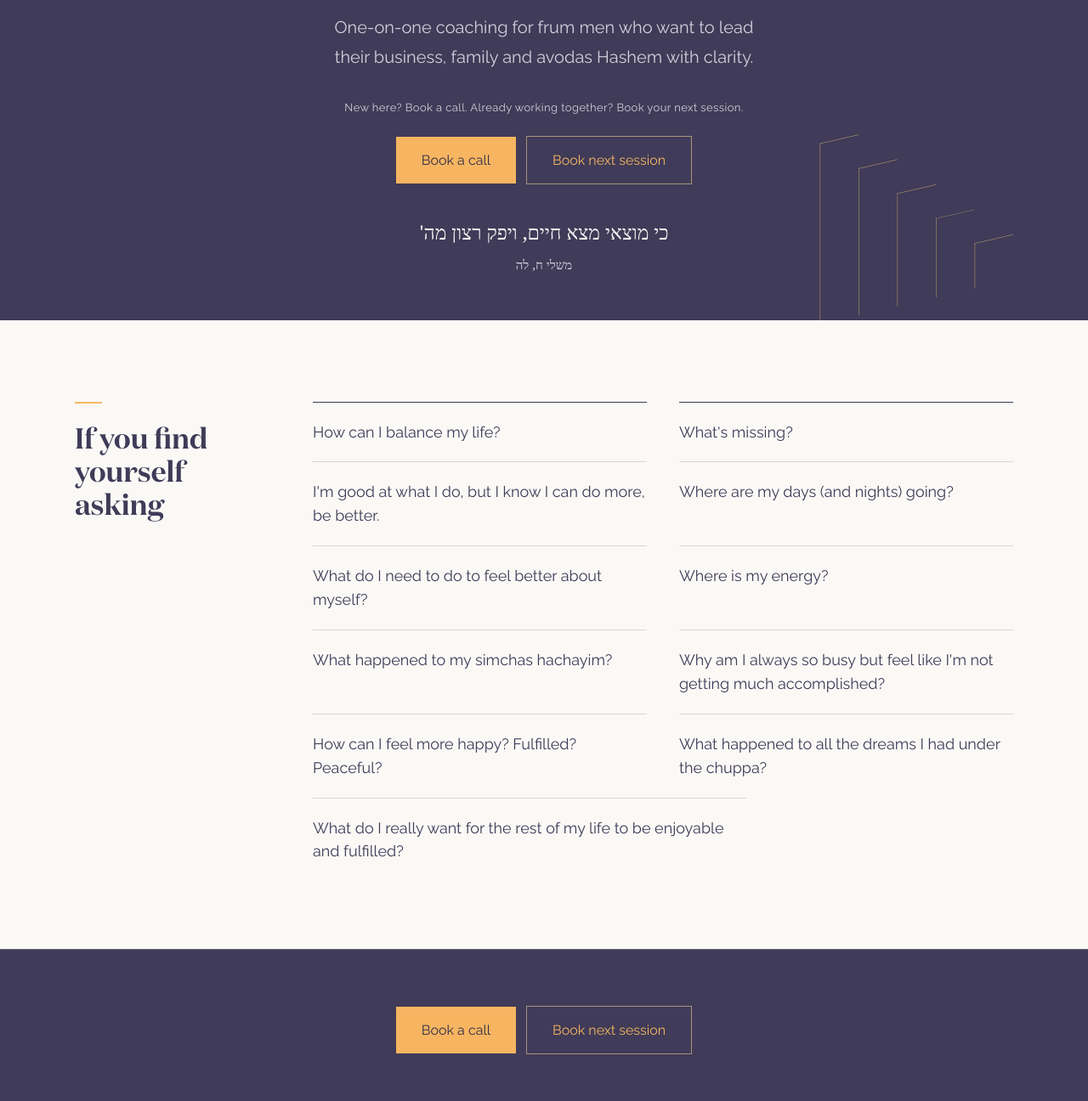
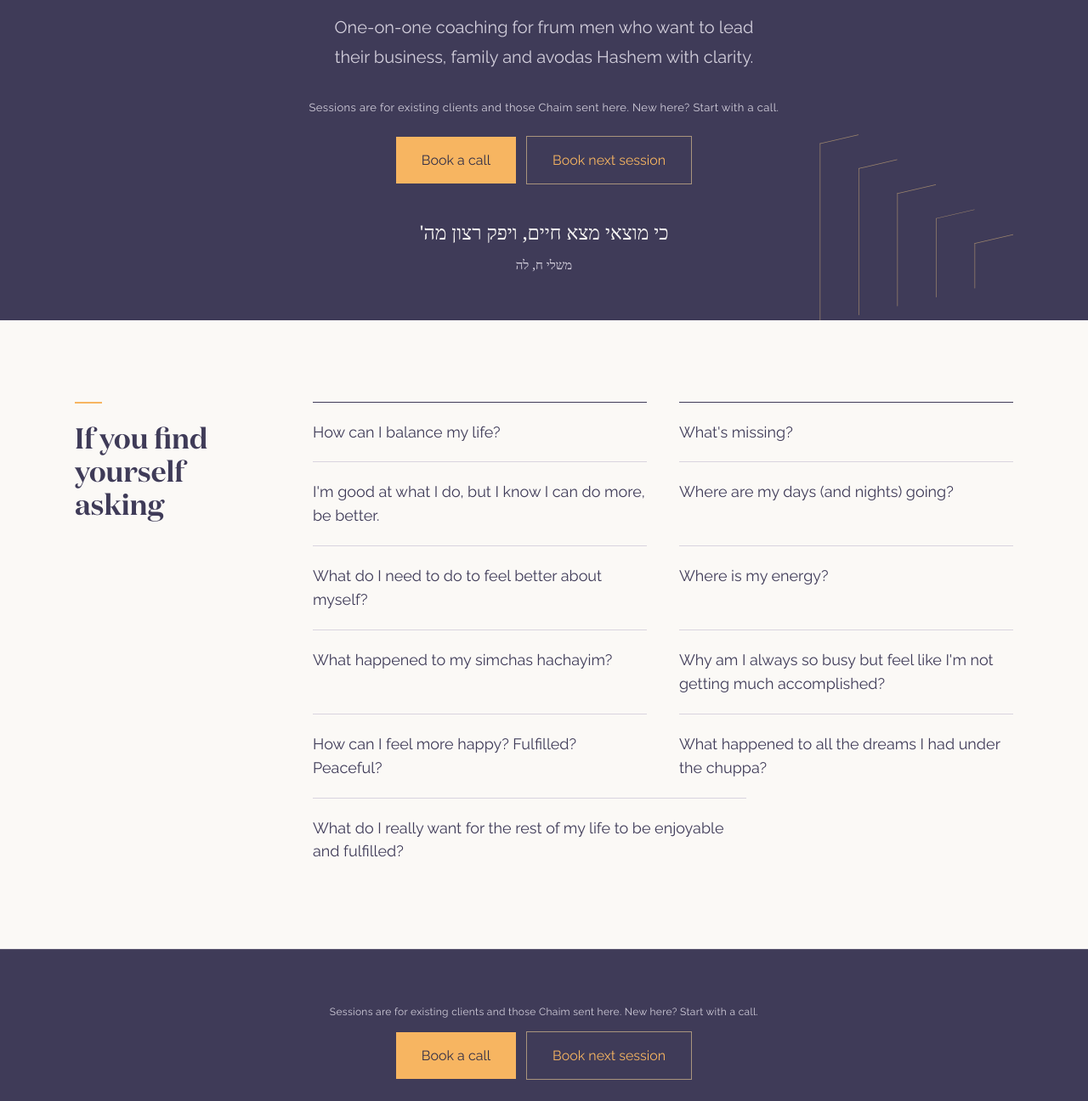
Before and after one commit to coach-chaim/coachchaim-preview, a plain HTML site: page index.html in a window 1280 px wide. Shown: the part 584-1880 px from the top of the page at 85% size. Drawn offline with Linux system fonts and the light colour scheme; a web font is replaced by a local one.

Commit message:
Clarify: sessions for existing clients, others start with a call

```diff
--- a/index.html
+++ b/index.html
@@ -24,7 +24,7 @@
 </header>
 <main>
 <section class="hero" style="border-top:none;">
-<div class="wrap"><div class="hero-intro"><p class="eyebrow">Business &amp; Personal Coach</p><h1 class=""><span class="hero-en">Uvacharta baChaim.</span><span class="he">ובחרת בחיים</span></h1><p class="sub">You can become a master of your life. <strong>A true ba'al bechira.</strong></p><p class="hero-who">One-on-one coaching for frum men who want to lead their business, family and avodas Hashem with clarity.</p><p class="hero-guide">New here? Book a call. Already working together? Book your next session.</p><p class="call hero-call"><a href="https://coachchaim.neetoform.com/c87fa35fa31e3c3c917d">Book a call</a><a class="alt" href="https://coachchaim.neetocal.com/coaching-session">Book next session</a></p></div>
+<div class="wrap"><div class="hero-intro"><p class="eyebrow">Business &amp; Personal Coach</p><h1 class=""><span class="hero-en">Uvacharta baChaim.</span><span class="he">ובחרת בחיים</span></h1><p class="sub">You can become a master of your life. <strong>A true ba'al bechira.</strong></p><p class="hero-who">One-on-one coaching for frum men who want to lead their business, family and avodas Hashem with clarity.</p><p class="hero-guide">Sessions are for existing clients and those Chaim sent here. New here? Start with a call.</p><p class="call hero-call"><a href="https://coachchaim.neetoform.com/c87fa35fa31e3c3c917d">Book a call</a><a class="alt" href="https://coachchaim.neetocal.com/coaching-session">Book next session</a></p></div>
 
 
 
@@ -52,7 +52,7 @@
 </section>
 <section class="midcta">
 <div class="wrap">
-<p class="call"><a href="https://coachchaim.neetoform.com/c87fa35fa31e3c3c917d">Book a call</a><a class="alt" href="https://coachchaim.neetocal.com/coaching-session">Book next session</a></p>
+<p class="call-note">Sessions are for existing clients and those Chaim sent here. New here? Start with a call.</p><p class="call"><a href="https://coachchaim.neetoform.com/c87fa35fa31e3c3c917d">Book a call</a><a class="alt" href="https://coachchaim.neetocal.com/coaching-session">Book next session</a></p>
 </div>
 </section>
 <section class="tafkid-wrap">
@@ -76,7 +76,7 @@
 </section>
 <section class="midcta">
 <div class="wrap">
-<p class="call"><a href="https://coachchaim.neetoform.com/c87fa35fa31e3c3c917d">Book a call</a><a class="alt" href="https://coachchaim.neetocal.com/coaching-session">Book next session</a></p>
+<p class="call-note">Sessions are for existing clients and those Chaim sent here. New here? Start with a call.</p><p class="call"><a href="https://coachchaim.neetoform.com/c87fa35fa31e3c3c917d">Book a call</a><a class="alt" href="https://coachchaim.neetocal.com/coaching-session">Book next session</a></p>
 </div>
 </section>
 <blockquote class="band">
@@ -88,7 +88,7 @@
 <section class="closing">
 <div class="wrap">
 <p class="">Don't wait until you're desperate. Come be inspired. Today. <span class="he">ואם לא עכשיו אימתי</span></p>
-<p class="call"><a href="https://coachchaim.neetoform.com/c87fa35fa31e3c3c917d">Book a call</a><a class="alt" href="https://coachchaim.neetocal.com/coaching-session">Book next session</a></p>
+<p class="call-note">Sessions are for existing clients and those Chaim sent here. New here? Start with a call.</p><p class="call"><a href="https://coachchaim.neetoform.com/c87fa35fa31e3c3c917d">Book a call</a><a class="alt" href="https://coachchaim.neetocal.com/coaching-session">Book next session</a></p>
 </div>
 </section>
 <section id="resources">
--- a/style.css
+++ b/style.css
@@ -55,3 +55,6 @@ h1 .he{font-size:calc(var(--S) * .78);margin-top:calc(var(--S) * .22)}
 .call a{margin:0 6px}
 .call a.alt{background:transparent;border:1px solid #a9947d;color:var(--gold)}
 @media(max-width:680px){.hero-guide{font-size:12px;margin-top:28px}.call a{margin:4px 4px}}
+
+.call-note{font-size:12px;letter-spacing:.3px;color:var(--muted);margin:0 0 16px}
+@media(max-width:680px){.call-note{font-size:11px;margin-bottom:14px}}
```
